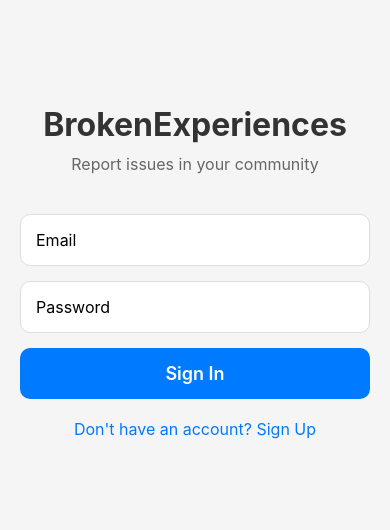
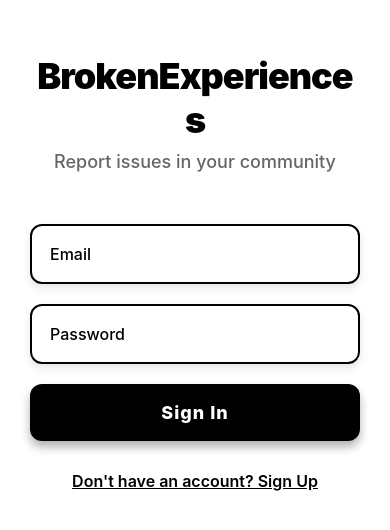
Before and after one commit to douglasbyfield-pixel/BrokenExperiencesDevelopment, a React Native app in the folder mobile/: screen /Auth in a window 390 px wide. Shown: the part 150-680 px from the top of the page. Built offline with nearby package versions, Linux system fonts and the light colour scheme.

Commit message:
improvements to login page

```diff
--- a/mobile/src/screens/LoginScreen.tsx
+++ b/mobile/src/screens/LoginScreen.tsx
@@ -1,5 +1,5 @@
-import React, { useState } from 'react';
-import { View, Text, TextInput, TouchableOpacity, StyleSheet, Alert } from 'react-native';
+import React, { useState, useEffect, useRef } from 'react';
+import { Text, TextInput, TouchableOpacity, StyleSheet, Alert, Animated } from 'react-native';
 import { supabase } from '../services/supabase';
 
 export default function LoginScreen() {
@@ -7,7 +7,51 @@ export default function LoginScreen() {
   const [password, setPassword] = useState('');
   const [isSignUp, setIsSignUp] = useState(false);
 
+  // Animation values
+  const fadeAnim = useRef(new Animated.Value(0)).current;
+  const slideAnim = useRef(new Animated.Value(50)).current;
+  const scaleAnim = useRef(new Animated.Value(0.95)).current;
+
+  useEffect(() => {
+    // Parallel animations for smooth entrance
+    Animated.parallel([
+      Animated.timing(fadeAnim, {
+        toValue: 1,
+        duration: 800,
+        useNativeDriver: true,
+      }),
+      Animated.timing(slideAnim, {
+        toValue: 0,
+        duration: 600,
+        useNativeDriver: true,
+      }),
+      Animated.timing(scaleAnim, {
+        toValue: 1,
+        duration: 700,
+        useNativeDriver: true,
+      }),
+    ]).start();
+  }, []);
+
+  const handleButtonPress = () => {
+    // Animate button press
+    Animated.sequence([
+      Animated.timing(scaleAnim, {
+        toValue: 0.98,
+        duration: 100,
+        useNativeDriver: true,
+      }),
+      Animated.timing(scaleAnim, {
+        toValue: 1,
+        duration: 100,
+        useNativeDriver: true,
+      }),
+    ]).start();
+  };
+
   const handleAuth = async () => {
+    handleButtonPress();
+
     try {
       if (isSignUp) {
         const { error } = await supabase.auth.signUp({
@@ -29,7 +73,18 @@ export default function LoginScreen() {
   };
 
   return (
-    <View style={styles.container}>
+    <Animated.View
+      style={[
+        styles.container,
+        {
+          opacity: fadeAnim,
+          transform: [
+            { translateY: slideAnim },
+            { scale: scaleAnim }
+          ]
+        }
+      ]}
+    >
       <Text style={styles.title}>BrokenExperiences</Text>
       <Text style={styles.subtitle}>Report issues in your community</Text>
 
@@ -61,54 +116,72 @@ export default function LoginScreen() {
           {isSignUp ? 'Already have an account? Sign In' : "Don't have an account? Sign Up"}
         </Text>
       </TouchableOpacity>
-    </View>
+    </Animated.View>
   );
 }
 
 const styles = StyleSheet.create({
   container: {
     flex: 1,
-    padding: 20,
+    padding: 30,
     justifyContent: 'center',
-    backgroundColor: '#f5f5f5',
+    backgroundColor: '#ffffff',
   },
   title: {
-    fontSize: 32,
-    fontWeight: 'bold',
+    fontSize: 36,
+    fontWeight: '900',
     textAlign: 'center',
-    marginBottom: 10,
-    color: '#333',
+    marginBottom: 8,
+    color: '#000',
+    letterSpacing: -1,
   },
   subtitle: {
-    fontSize: 16,
+    fontSize: 18,
     textAlign: 'center',
-    marginBottom: 40,
+    marginBottom: 50,
     color: '#666',
+    fontWeight: '500',
+    lineHeight: 24,
   },
   input: {
     backgroundColor: 'white',
-    padding: 15,
-    borderRadius: 10,
-    marginBottom: 15,
+    padding: 18,
+    borderRadius: 12,
+    marginBottom: 20,
     fontSize: 16,
-    borderWidth: 1,
-    borderColor: '#ddd',
+    borderWidth: 2,
+    borderColor: '#000',
+    fontWeight: '500',
+    shadowColor: '#000',
+    shadowOffset: { width: 0, height: 4 },
+    shadowOpacity: 0.1,
+    shadowRadius: 8,
+    elevation: 8,
   },
   button: {
-    backgroundColor: '#007AFF',
-    padding: 15,
-    borderRadius: 10,
+    backgroundColor: '#000',
+    paddingVertical: 18,
+    paddingHorizontal: 40,
+    borderRadius: 12,
     alignItems: 'center',
-    marginBottom: 20,
+    marginBottom: 30,
+    shadowColor: '#000',
+    shadowOffset: { width: 0, height: 6 },
+    shadowOpacity: 0.3,
+    shadowRadius: 10,
+    elevation: 10,
   },
   buttonText: {
     color: 'white',
     fontSize: 18,
-    fontWeight: '600',
+    fontWeight: '800',
+    letterSpacing: 1,
   },
   switchText: {
     textAlign: 'center',
-    color: '#007AFF',
+    color: '#000',
     fontSize: 16,
+    fontWeight: '600',
+    textDecorationLine: 'underline',
   },
 });
```
